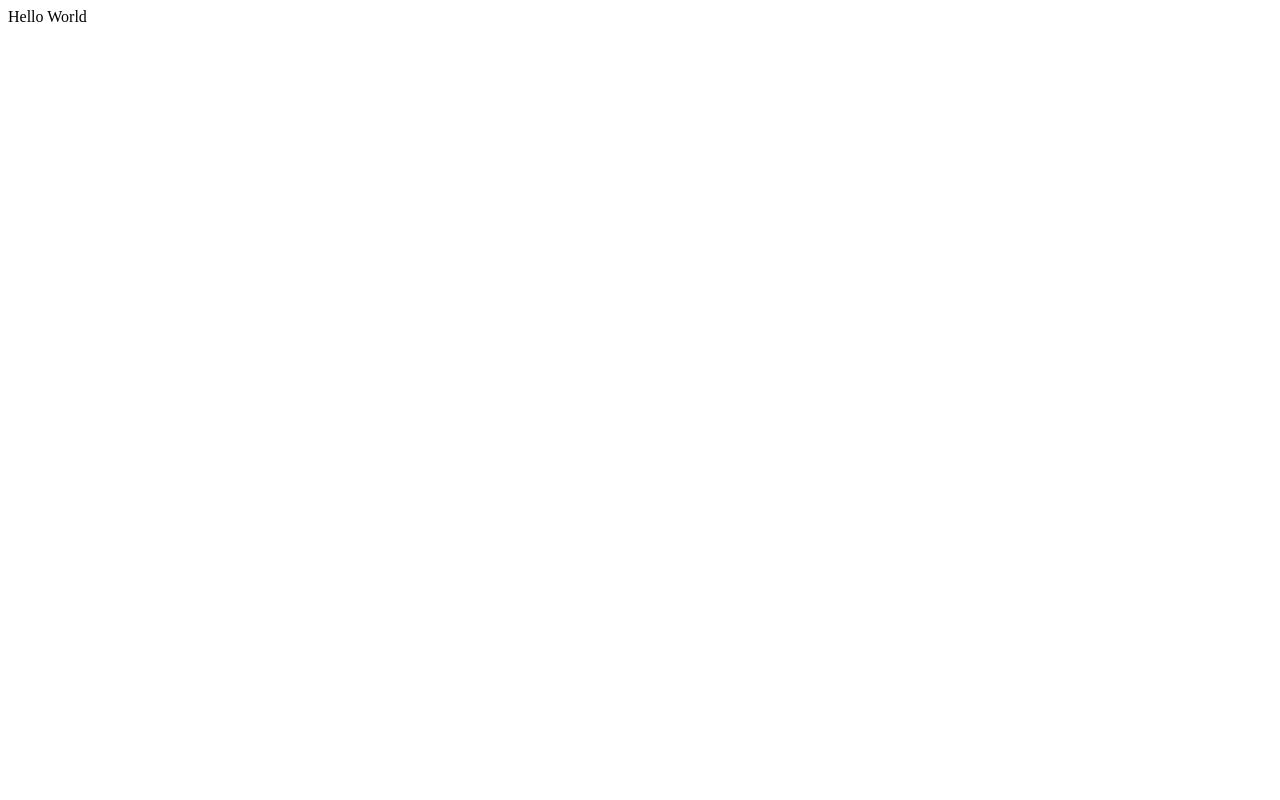
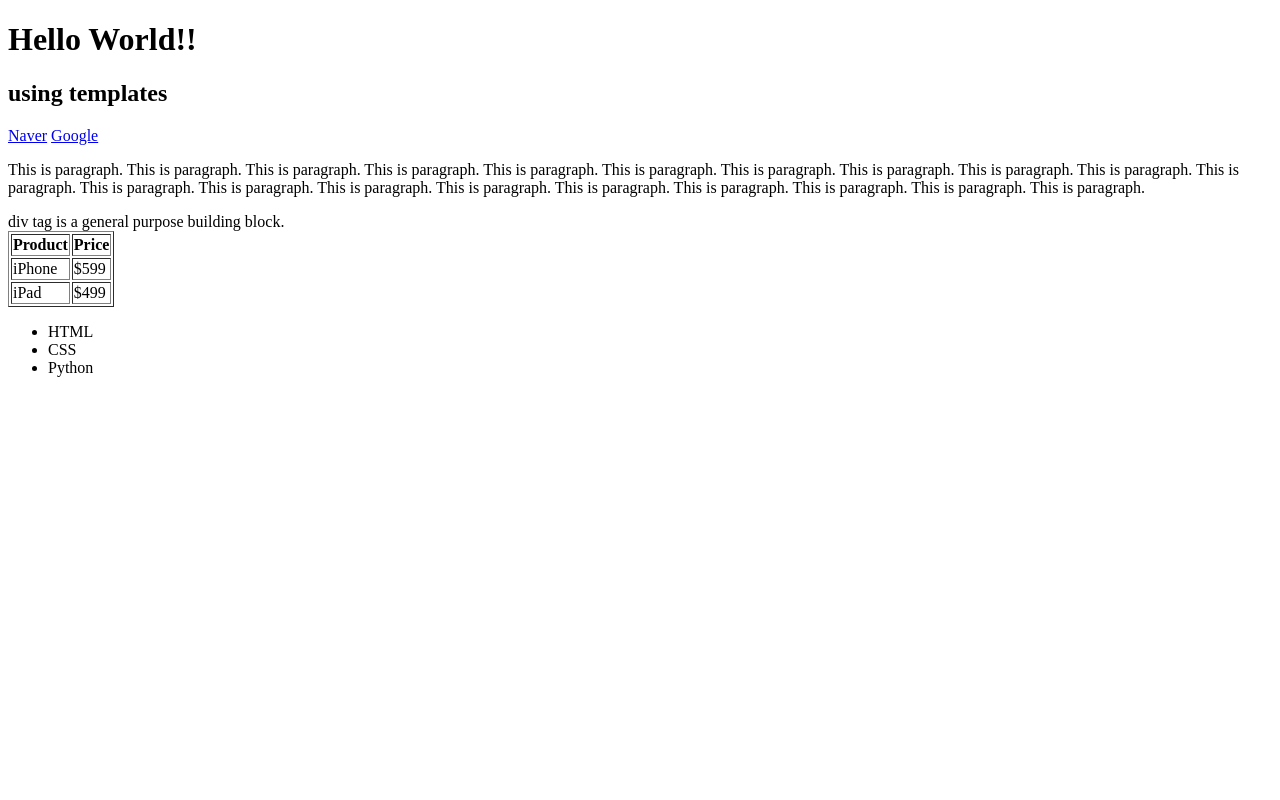
Before and after one commit to youngrok/minishop, a Django app: page / in a window 1280 px wide. Before the commit the page is almost empty. Run offline with Django 3.2, Linux system fonts and the light colour scheme.

Commit message:
HTML 가지고 놀기

```diff
--- a/shopping/templates/index.html
+++ b/shopping/templates/index.html
@@ -1,7 +1,42 @@
+<!DOCTYPE html>
 <html>
 <head>
 </head>
+
 <body>
-Hello World
+<h1>Hello World!!</h1>
+<h2>using templates</h2>
+
+<a href="http://naver.com">Naver</a>
+<a href="http://google.com">Google</a>
+
+<p>This is paragraph. This is paragraph. This is paragraph. This is paragraph. This is paragraph. This is paragraph. This is paragraph. This is paragraph. This is paragraph. This is paragraph. This is paragraph. This is paragraph. This is paragraph. This is paragraph. This is paragraph. This is paragraph. This is paragraph. This is paragraph. This is paragraph. This is paragraph.</p>
+
+<div>div tag is a general purpose building block.</div>
+
+<table border="1">
+<thead>
+<tr>
+<th>Product</th>
+<th>Price</th>
+</tr>
+</thead>
+<tbody>
+<tr>
+<td>iPhone</td>
+<td>$599</td>
+</tr>
+<tr>
+<td>iPad</td>
+<td>$499</td>
+</tr>
+</tbody>
+</table>
+
+<ul>
+<li>HTML</li>
+<li>CSS</li>
+<li>Python</li>
+</ul>
 </body>
 </html>
```
